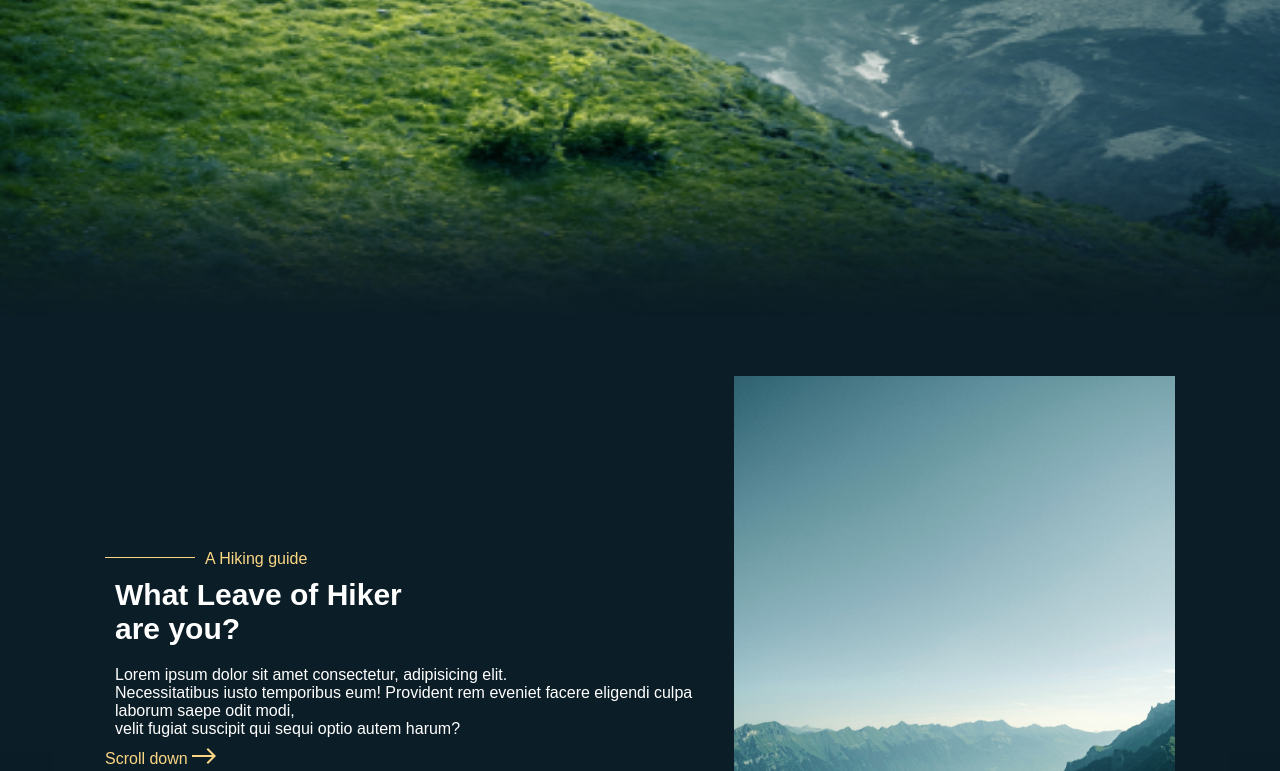
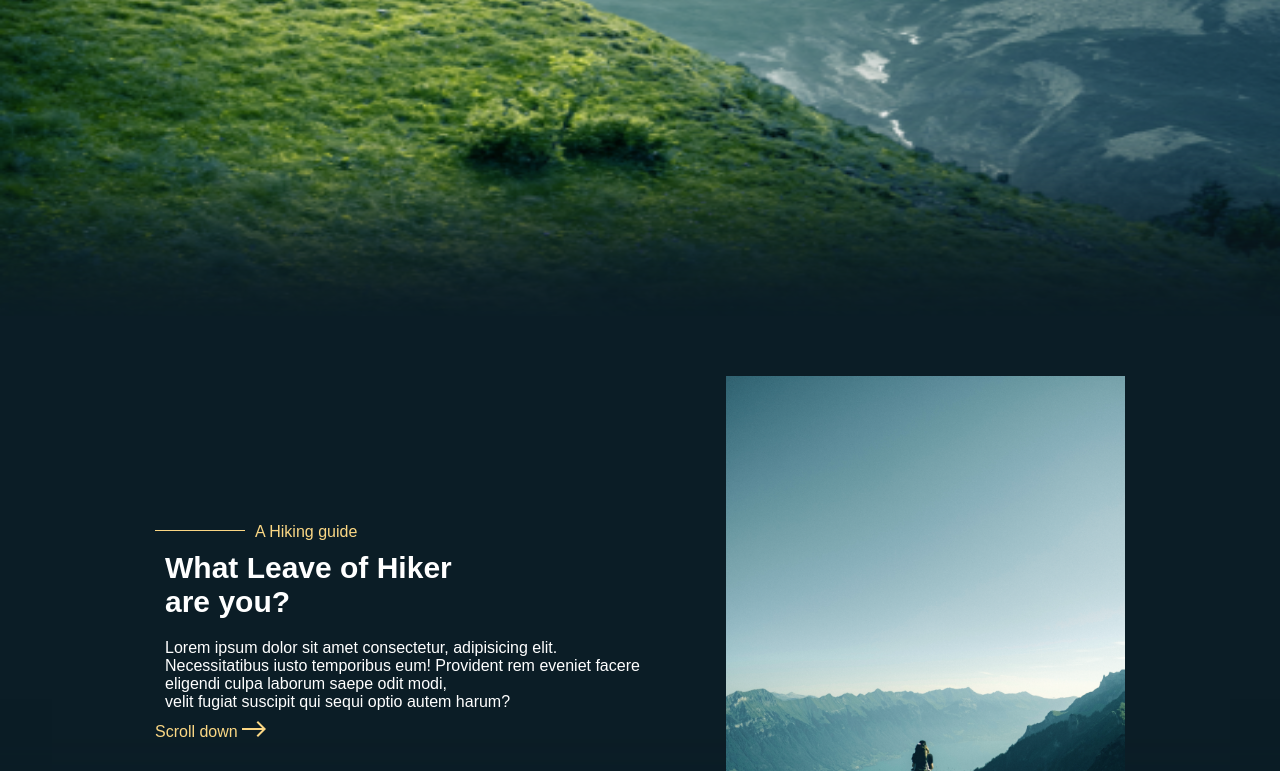
Before and after one commit to wedadosama/MNAN, a plain HTML site: page index.html in a window 1280 px wide. Shown: the part 484-1255 px from the top of the page. Drawn offline with Linux system fonts and the light colour scheme.

Commit message:
Fix: H Sctoll

```diff
--- a/assets/style/man.css
+++ b/assets/style/man.css
@@ -31,17 +31,17 @@ img{
 }
 @media (min-width: 768px) {
   .container {
-    width: 700px;
+    width: 650px;
   }
 }
 @media (min-width: 992px) {
   .container {
-    width: 900px;
+    width: 850px;
   }
 }
 @media (min-width: 1200px) {
   .container {
-    width: 1100px;
+    width: 1000px;
   }
 }
 header{
--- a/index.html
+++ b/index.html
@@ -11,7 +11,7 @@
     <div class="container">
      <div class="logo"> <a href="index.html">MANA</a></div>
       <nav>
-        <label for="toggle"><img src="./ass"></label>
+        <label for="toggle"><img src="assets/images/menu.webp"></label>
         <input type="checkbox" id="toggle">
         <ul>
           <li><a href="#">Equipment</a></li>
```
Also changed, not shown: assets/images/menu.webp (added).
